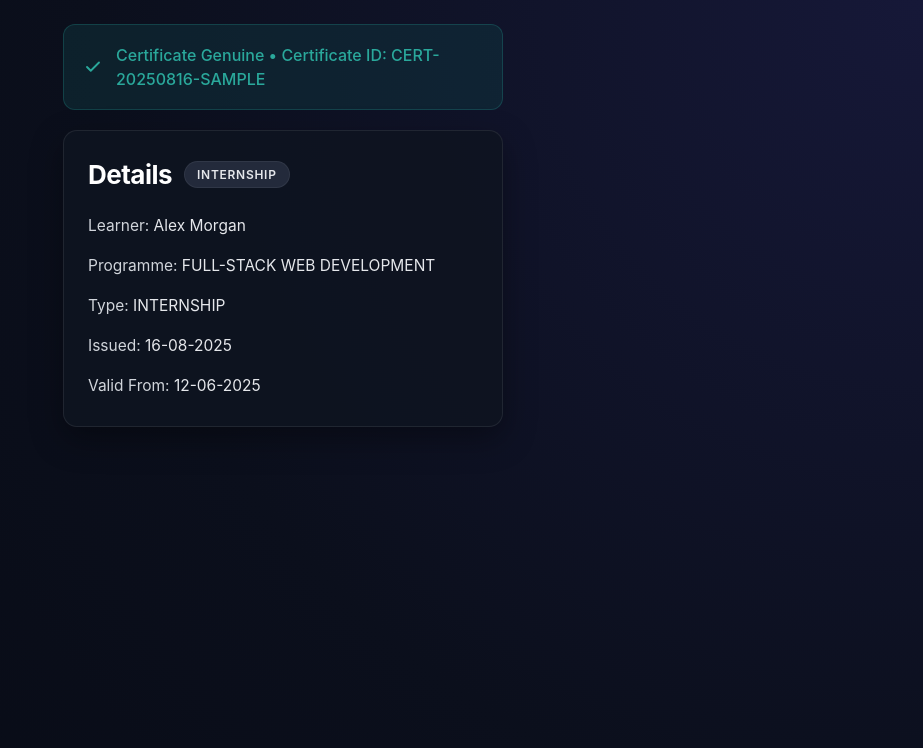
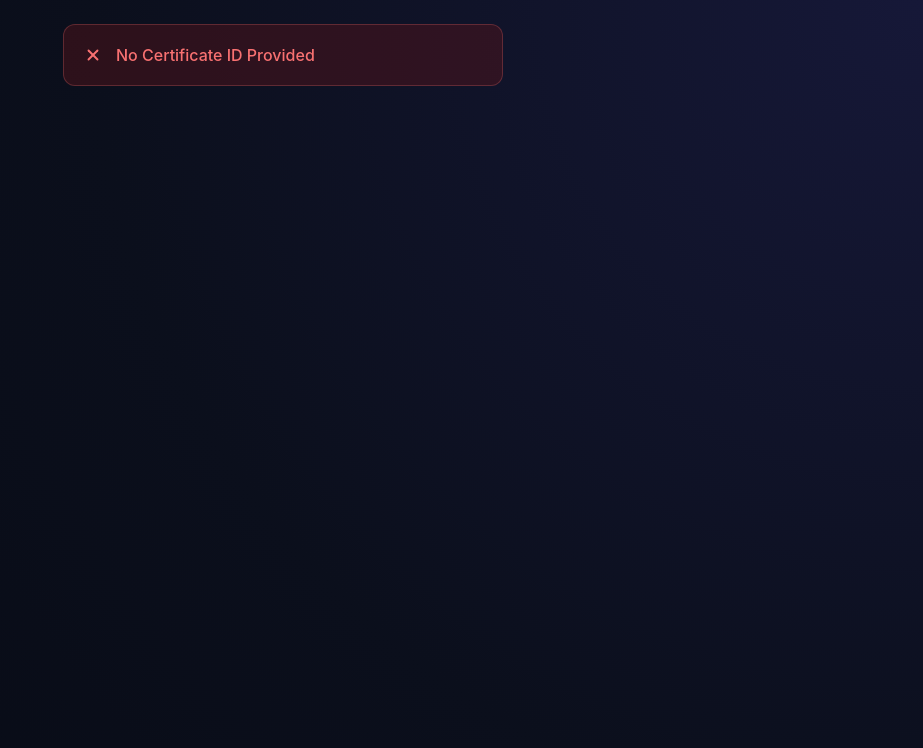
Before and after one commit to anunayit/scanner, a plain HTML site: page index.html in a window 1280 px wide. Shown: the whole page, without its empty margins (357-1280 px from the left). Drawn offline with Linux system fonts and the light colour scheme.

Commit message:
Add files via upload

```diff
--- a/index.html
+++ b/index.html
@@ -153,20 +153,40 @@
   </main>
 
   <script>
-    // Replace with a backend API or Firebase Firestore lookup in production
     const certificatesDB = {
-      "CERT-20250816-SAMPLE": {
-        learner: "Alex Morgan",
+      "JC-20260816-UPONXWML": {
+        learner: "Shubham Dey",
         programme: "FULL-STACK WEB DEVELOPMENT",
         type: "INTERNSHIP",
-        issued: "16-08-2025",
+        issued: "16-08-2026",
         validFrom: "12-06-2025"
+      },
+      "JC-20260816-UPONXWMM": {
+        learner: "Harsh Kumar",
+        programme: "FULL-STACK WEB DEVELOPMENT",
+        type: "INTERNSHIP",
+        issued: "18-08-2026",
+        validFrom: "15-06-2026"
+      },
+      "JC-20260816-UPONXWMK": {
+        learner: "Ujjwal Kumar",
+        programme: "FULL-STACK WEB DEVELOPMENT",
+        type: "INTERNSHIP",
+        issued: "18-08-2026",
+        validFrom: "15-06-2026"
+      },
+      "JC-20260816-UPONXWMX": {
+        learner: "Adrish Saha",
+        programme: "FULL-STACK WEB DEVELOPMENT",
+        type: "INTERNSHIP",
+        issued: "18-08-2026",
+        validFrom: "15-06-2026"
       }
     };
 
     const params = new URLSearchParams(window.location.search);
-    const certId = params.get("id") || "CERT-20250816-SAMPLE"; // Default for local preview
-    const record = certificatesDB[certId];
+    const certId = params.get("id");
+    const record = certId ? certificatesDB[certId] : null;
 
     const statusBanner = document.getElementById("statusBanner");
     const statusIcon = document.getElementById("statusIcon");
@@ -185,7 +205,9 @@
     } else {
       statusBanner.classList.add("invalid");
       statusIcon.innerHTML = `<line x1="18" y1="6" x2="6" y2="18"></line><line x1="6" y1="6" x2="18" y2="18"></line>`;
-      statusText.textContent = `Certificate Not Found • ID: ${certId}`;
+      statusText.textContent = certId
+        ? `Certificate Not Found • ID: ${certId}`
+        : "No Certificate ID Provided";
     }
   </script>
 </body>
```
